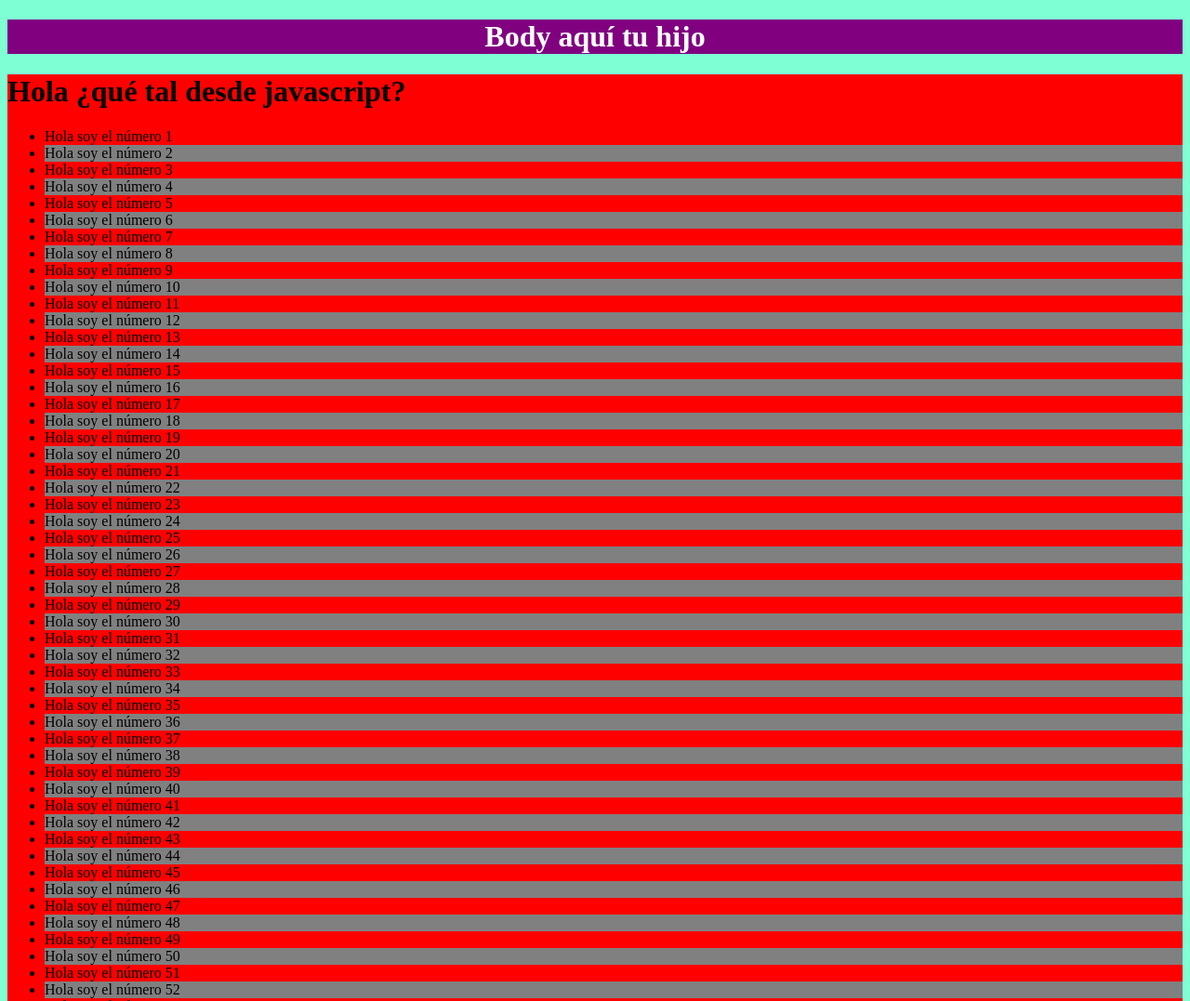
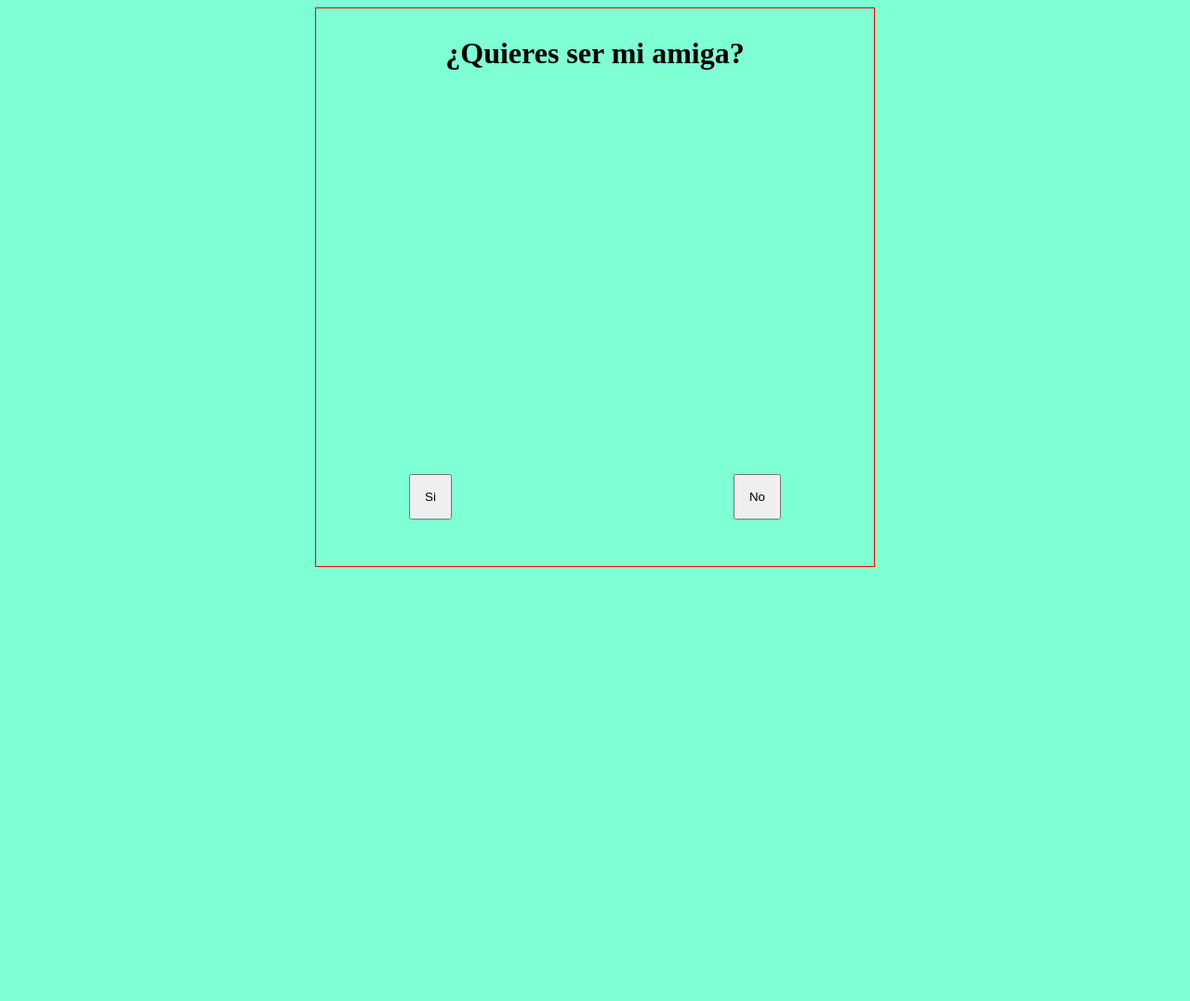
Before and after one commit to 4GeeksAcademy/deimianvasquez-dom-events, a plain HTML site: page index.html in a window 1280 px wide. Shown: the top 1077 px of the page at 93% size. After the commit the page ends 800 px from the top, so only its background shows below. Drawn offline with Linux system fonts and the light colour scheme.

Commit message:
add events

```diff
--- /dev/null
+++ b/app-events.js
@@ -0,0 +1,130 @@
+// let btnSaludar = document.querySelector("#btnSaludar")
+
+// // escuchador de eventos
+// // recibe dos pasametros(lo que escuchara, y que funcion va a ejecutar)
+// btnSaludar.addEventListener("click", function () {
+//     alert("Hola ¿qué tal?")
+// })
+
+
+// console.log(btnSaludar)
+
+
+// window.addEventListener("load", () => {
+//     alert("hola")
+// })
+
+// let colors = ["red", "orange", "blue", "purple"]
+
+// let boxOne = document.getElementById("boxOne")
+// boxOne.style.border = "1px solid red"
+// boxOne.style.width = "500px"
+// boxOne.style.height = "500px"
+// boxOne.style.backgroundColor = "green"
+
+
+
+// function saludar(event, saludo) {
+//     alert(`hola ${saludo}`)
+//     console.log(event)
+// }
+
+
+
+// // boxOne.addEventListener("click", function () {
+// //     console.log("hola que tal")
+// //     saludar("Hola que onda desde el escuchaeventos")
+
+// // })
+
+// // algunos casos necesitare el evento
+// boxOne.addEventListener("click", (event) => saludar(event, "Hola desde mi sintaxis dulce"))
+
+
+// let body = document.body
+
+// let numOne = document.createElement("input")
+// let numTwo = document.createElement("input")
+// let numResult = document.createElement("input")
+
+
+// body.appendChild(numOne)
+// body.appendChild(numTwo)
+// body.appendChild(numResult)
+
+
+// let numOne = document.querySelector("#numOne")
+// let numTwo = document.querySelector("#numTwo")
+// let numResult = document.querySelector("#numResult")
+
+// let p = document.querySelector("#letterResult")
+
+// let btnResult = document.querySelector("#btnResult")
+
+// numOne.addEventListener("input", (event) => {
+//     console.log(event.target.value)
+// })
+
+
+// numTwo.addEventListener("input", function (event) {
+//     console.log(event.target.value)
+// })
+
+
+// btnResult.addEventListener("click", () => {
+//     numResult.value = Number(numOne.value) + Number(numTwo.value)
+// })
+
+
+// let btnSaluda = document.querySelector("#btnSaluda")
+
+
+
+
+// let listenerFunction = function () {
+//     alert("First click");
+//     document.getElementById("onTimeButton").removeEventListener("click", listenerFunction);
+// }
+
+
+// function inicialize() {
+//     document.getElementById("onTimeButton").addEventListener("click", listenerFunction);
+// }
+
+// inicialize()
+
+let body = document.body
+body.style.display = "flex"
+body.style.justifyContent = "center"
+
+
+let divRoot = document.querySelector("#root")
+
+let title = document.createElement("h1")
+title.textContent = "¿Quieres ser mi amiga?"
+
+let buttonOne = document.createElement("button")
+buttonOne.textContent = "Si"
+divRoot.appendChild(buttonOne)
+buttonOne.classList.add("button-one")
+
+
+let buttonTwo = document.createElement("button")
+buttonTwo.textContent = "No"
+divRoot.appendChild(buttonTwo)
+buttonTwo.classList.add("button-two")
+
+function moveButton(num) {
+    buttonTwo.style.bottom = `${num}px`
+    buttonTwo.style.right = `${num}px`
+}
+
+
+buttonTwo.addEventListener("mouseover", () => moveButton(Math.floor(Math.random() * 560)))
+
+
+
+
+
+divRoot.appendChild(title)
+divRoot.classList.add("container")
--- a/index.html
+++ b/index.html
@@ -9,17 +9,10 @@
 </head>
 
 <body>
-    <div id="root" class="class-root" name="name-root"></div>
-    <ul>
-        <li>item 1</li>
-        <li>item 2</li>
-        <li>item 3</li>
-        <li>item 4</li>
-    </ul>
 
+    <div id="root"></div>
     <!-- colocar javascript -->
-    <script src="./app.js"></script>
-
+    <script src="./app-events.js"></script>
 </body>
 
 </html>
--- a/styles.css
+++ b/styles.css
@@ -11,3 +11,28 @@ body{
 .re-title{
     color: black;
 }
+
+.container{
+    border: 1px solid red;
+    width: 600px;
+    height: 600px;
+    position: relative;
+}
+
+h1{
+    text-align: center;
+    margin-top: 30px;
+}
+.button-one{
+    padding: 15px;
+    position: absolute;
+    bottom: 50px;
+    left: 100px;
+}
+
+.button-two{
+    padding: 15px;
+    position: absolute;
+    bottom: 50px;
+    right: 100px;
+}
```
